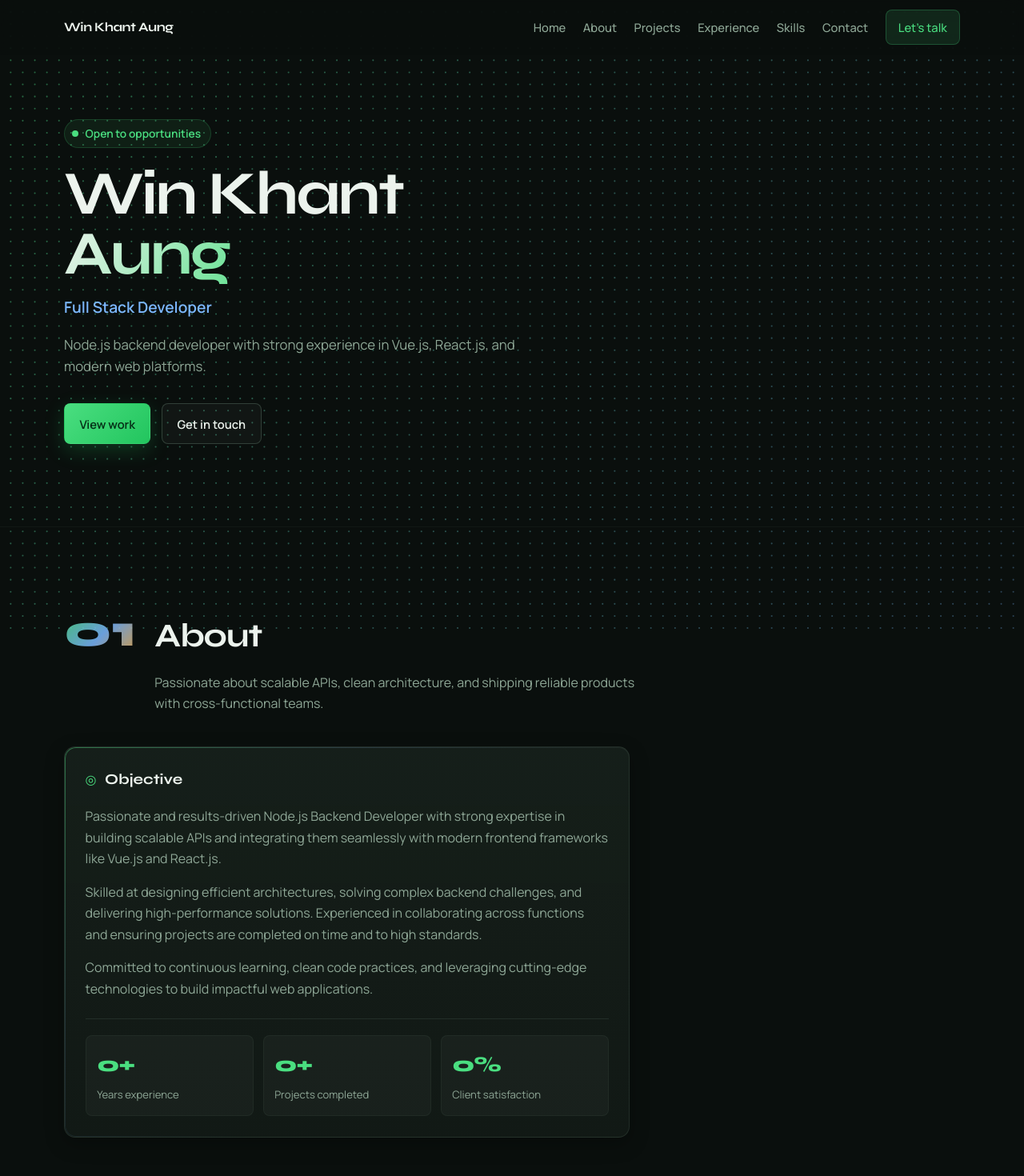
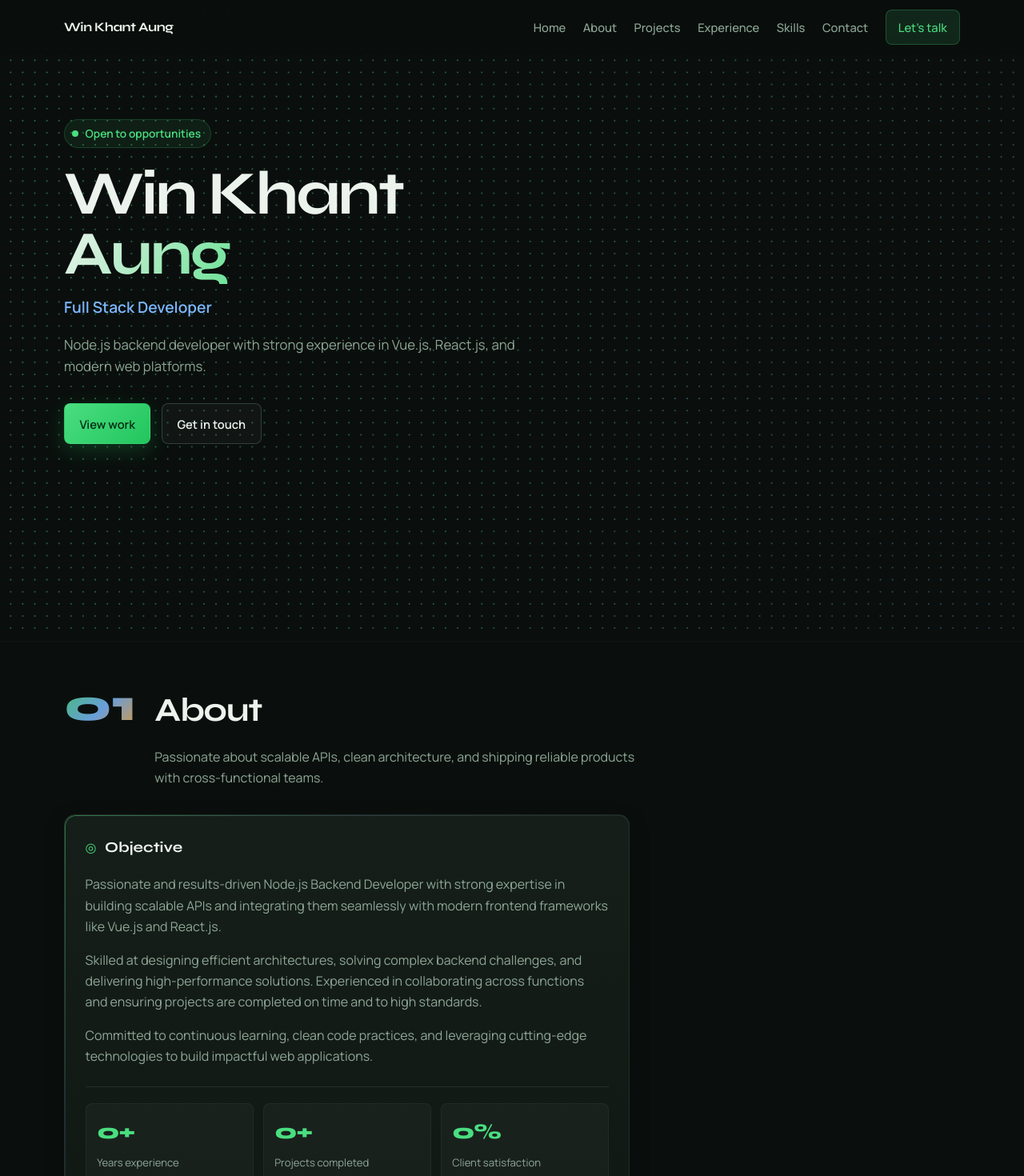
Before and after one commit to leon-99/portfolio, a Vue app: page / in a window 1280 px wide. Shown: the top 1470 px of the page at 80% size. Built offline with nearby package versions, Linux system fonts and the light colour scheme.

Commit message:
Enhance section styling in style.css. Added responsive padding for non-hero sections and adjusted margin for improved layout consistency. Introduced media query for hero section height adjustment on larger screens.

```diff
--- a/src/style.css
+++ b/src/style.css
@@ -138,6 +138,10 @@ button {
   position: relative;
 }
 
+.section:not(.hero) {
+  padding: clamp(2.25rem, 4.5vw, 3.25rem) 0;
+}
+
 .section-alt {
   background: transparent;
   border-block: 1px solid rgba(132, 168, 146, 0.06);
@@ -148,7 +152,7 @@ button {
   grid-template-columns: auto 1fr;
   gap: 1.25rem 1.5rem;
   align-items: start;
-  margin-bottom: 2.5rem;
+  margin-bottom: 2rem;
 }
 
 .section-index {
@@ -283,6 +287,12 @@ button {
 
 .hero {
   padding-top: clamp(3rem, 8vw, 5rem);
+}
+
+@media (min-width: 769px) {
+  .hero.section {
+    min-height: calc(100svh - 4.25rem);
+  }
 }
 
 .hero-grid {
```
